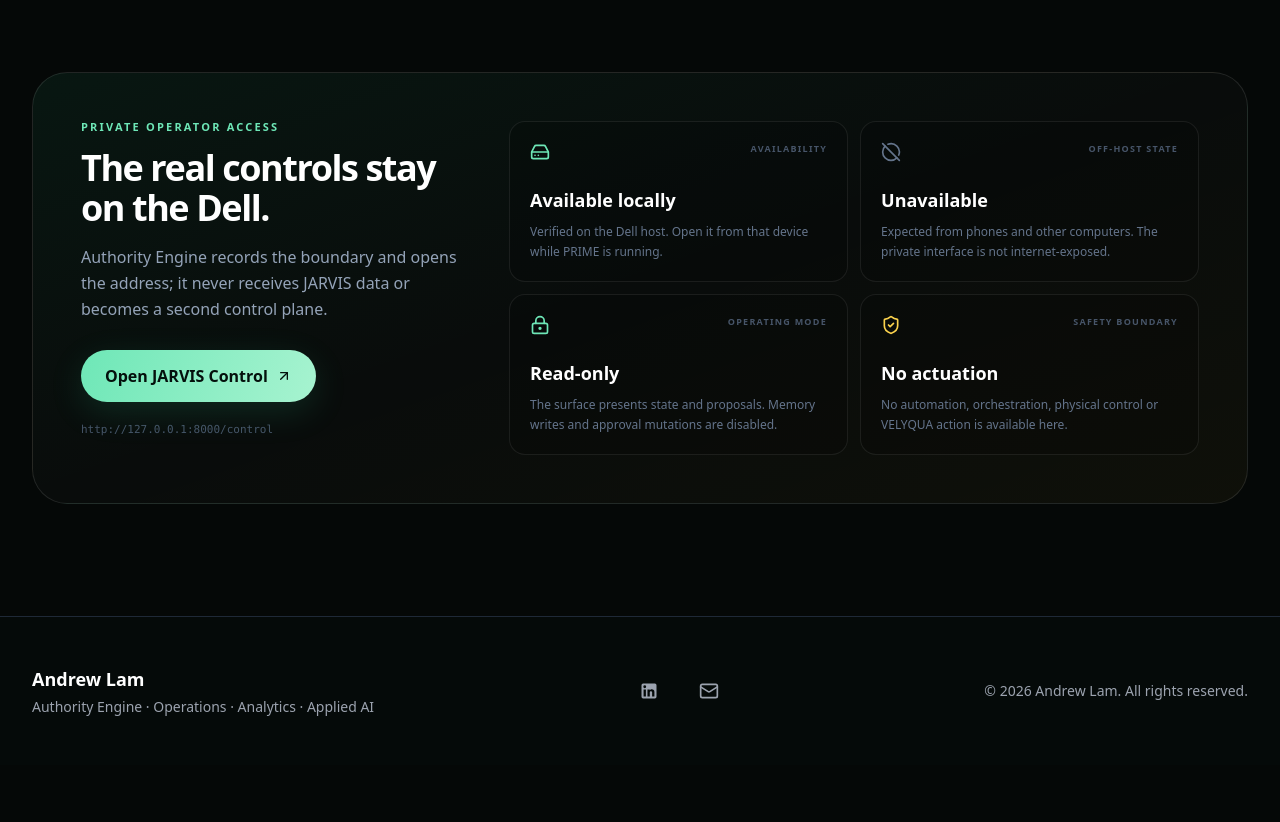
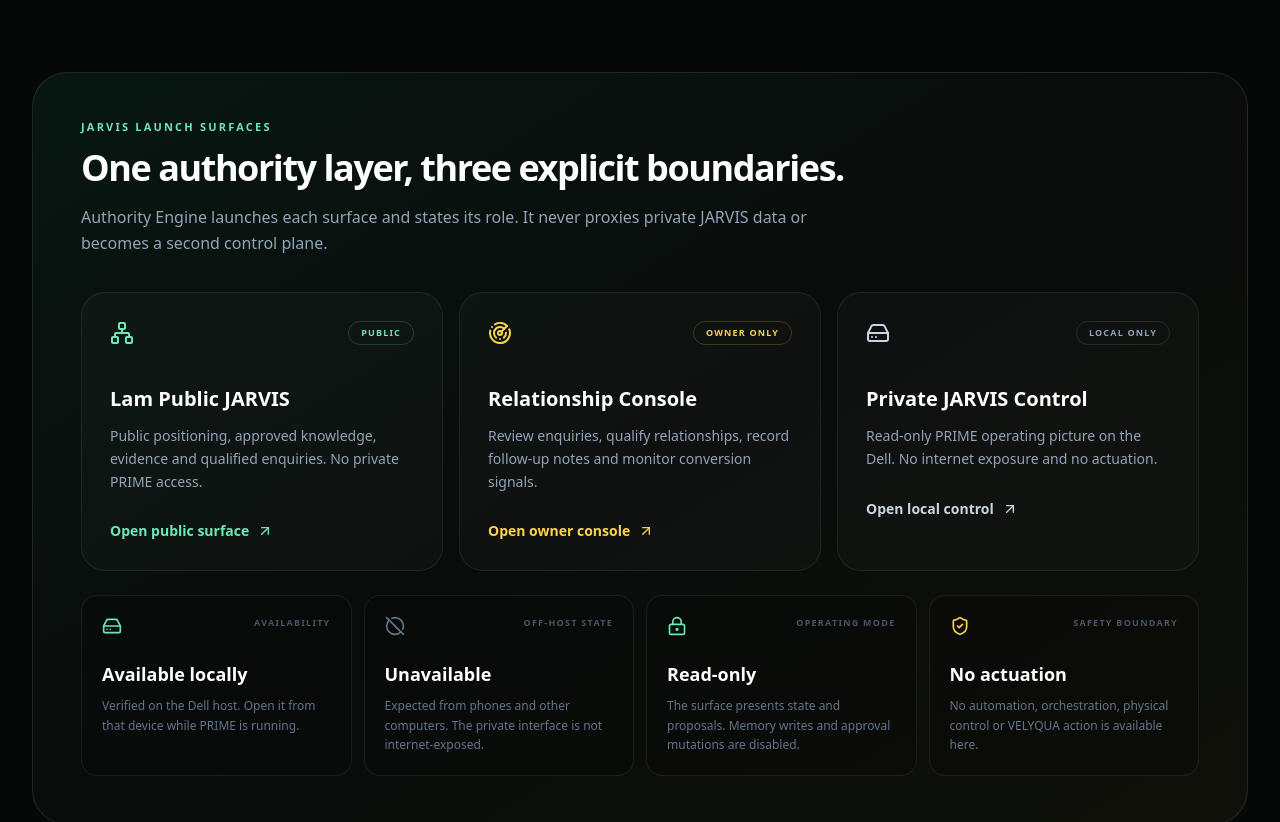
Before and after one commit to AndrewLamSingapore/authority-engine, a React (Vite) app: page /jarvis in a window 1280 px wide. Shown: the part 3100-3922 px from the top of the page. Before the commit the page ends 3865 px from the top, so only its background shows below. Built offline with nearby package versions, Linux system fonts and the light colour scheme.

Commit message:
Integrate public and owner JARVIS surfaces

```diff
--- a/src/pages/JarvisControl.jsx
+++ b/src/pages/JarvisControl.jsx
@@ -24,6 +24,8 @@ import {
 import SEO from '../components/SEO';
 
 const JARVIS_LOCAL_URL = 'http://127.0.0.1:8000/control';
+const JARVIS_PUBLIC_URL = 'https://lam-public-jarvis.five12345.chatgpt.site';
+const RELATIONSHIP_CONSOLE_URL = 'https://lam-relationship-console.five12345.chatgpt.site';
 const LINKEDIN_URL = 'https://www.linkedin.com/in/lam-teck-sing-andrew-79886719';
 
 const publicViews = [
@@ -350,26 +352,33 @@ export default function JarvisControl() {
 
       <section className="max-w-7xl mx-auto px-4 sm:px-6 lg:px-8 pb-24 sm:pb-28">
         <div className="rounded-[2.2rem] border border-white/10 bg-gradient-to-br from-emerald-400/[.075] via-white/[.02] to-amber-300/[.045] p-7 sm:p-10 lg:p-12">
-          <div className="grid lg:grid-cols-[.72fr_1.28fr] gap-10 items-start">
-            <div>
-              <div className="eyebrow">Private operator access</div>
-              <h2 className="mt-4 text-3xl sm:text-4xl font-black tracking-[-0.04em] text-white">The real controls stay on the Dell.</h2>
-              <p className="mt-4 leading-relaxed text-slate-400">Authority Engine records the boundary and opens the address; it never receives JARVIS data or becomes a second control plane.</p>
-              <a href={JARVIS_LOCAL_URL} target="_blank" rel="noopener noreferrer" className="premium-button mt-7 inline-flex items-center justify-center gap-2 px-6 py-3.5 rounded-full font-bold">
-                Open JARVIS Control <ArrowUpRight className="w-4 h-4" />
-              </a>
-              <div className="mt-5 font-mono text-[11px] text-slate-600 break-all">{JARVIS_LOCAL_URL}</div>
-            </div>
-            <div className="grid sm:grid-cols-2 gap-3">
-              {states.map(({ Icon, label, value, detail, tone }) => <article key={label} className="rounded-2xl border border-white/[.08] bg-black/15 p-5">
-                <div className="flex items-start justify-between gap-3">
-                  <Icon className={`w-5 h-5 ${tone === 'amber' ? 'text-amber-300' : tone === 'emerald' ? 'text-emerald-300' : 'text-slate-500'}`} />
-                  <span className="text-[9px] font-black tracking-[.14em] uppercase text-slate-600">{label}</span>
-                </div>
-                <h3 className="mt-6 text-lg font-black text-white">{value}</h3>
-                <p className="mt-2 text-xs leading-relaxed text-slate-500">{detail}</p>
-              </article>)}
-            </div>
+          <div className="max-w-3xl">
+            <div className="eyebrow">JARVIS launch surfaces</div>
+            <h2 className="mt-4 text-3xl sm:text-4xl font-black tracking-[-0.04em] text-white">One authority layer, three explicit boundaries.</h2>
+            <p className="mt-4 leading-relaxed text-slate-400">Authority Engine launches each surface and states its role. It never proxies private JARVIS data or becomes a second control plane.</p>
+          </div>
+          <div className="mt-9 grid lg:grid-cols-3 gap-4">
+            <a href={JARVIS_PUBLIC_URL} target="_blank" rel="noopener noreferrer" className="system-card group rounded-3xl p-6 sm:p-7">
+              <div className="flex items-center justify-between"><Network className="w-6 h-6 text-emerald-300" /><span className="rounded-full border border-emerald-300/20 px-3 py-1 text-[9px] font-black uppercase tracking-[.13em] text-emerald-300">Public</span></div>
+              <h3 className="mt-10 text-xl font-black text-white">Lam Public JARVIS</h3><p className="mt-3 text-sm leading-relaxed text-slate-400">Public positioning, approved knowledge, evidence and qualified enquiries. No private PRIME access.</p>
+              <div className="mt-7 inline-flex items-center gap-2 text-sm font-bold text-emerald-300">Open public surface <ArrowUpRight className="w-4 h-4" /></div>
+            </a>
+            <a href={RELATIONSHIP_CONSOLE_URL} target="_blank" rel="noopener noreferrer" className="system-card group rounded-3xl p-6 sm:p-7">
+              <div className="flex items-center justify-between"><Radar className="w-6 h-6 text-amber-300" /><span className="rounded-full border border-amber-300/20 px-3 py-1 text-[9px] font-black uppercase tracking-[.13em] text-amber-300">Owner only</span></div>
+              <h3 className="mt-10 text-xl font-black text-white">Relationship Console</h3><p className="mt-3 text-sm leading-relaxed text-slate-400">Review enquiries, qualify relationships, record follow-up notes and monitor conversion signals.</p>
+              <div className="mt-7 inline-flex items-center gap-2 text-sm font-bold text-amber-300">Open owner console <ArrowUpRight className="w-4 h-4" /></div>
+            </a>
+            <a href={JARVIS_LOCAL_URL} target="_blank" rel="noopener noreferrer" className="system-card group rounded-3xl p-6 sm:p-7">
+              <div className="flex items-center justify-between"><HardDrive className="w-6 h-6 text-slate-300" /><span className="rounded-full border border-white/10 px-3 py-1 text-[9px] font-black uppercase tracking-[.13em] text-slate-400">Local only</span></div>
+              <h3 className="mt-10 text-xl font-black text-white">Private JARVIS Control</h3><p className="mt-3 text-sm leading-relaxed text-slate-400">Read-only PRIME operating picture on the Dell. No internet exposure and no actuation.</p>
+              <div className="mt-7 inline-flex items-center gap-2 text-sm font-bold text-slate-300">Open local control <ArrowUpRight className="w-4 h-4" /></div>
+            </a>
+          </div>
+          <div className="mt-6 grid sm:grid-cols-2 lg:grid-cols-4 gap-3">
+            {states.map(({ Icon, label, value, detail, tone }) => <article key={label} className="rounded-2xl border border-white/[.08] bg-black/15 p-5">
+              <div className="flex items-start justify-between gap-3"><Icon className={`w-5 h-5 ${tone === 'amber' ? 'text-amber-300' : tone === 'emerald' ? 'text-emerald-300' : 'text-slate-500'}`} /><span className="text-[9px] font-black tracking-[.14em] uppercase text-slate-600">{label}</span></div>
+              <h3 className="mt-6 text-lg font-black text-white">{value}</h3><p className="mt-2 text-xs leading-relaxed text-slate-500">{detail}</p>
+            </article>)}
           </div>
         </div>
       </section>
```
